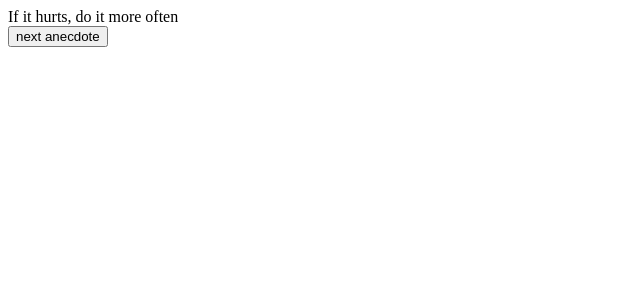
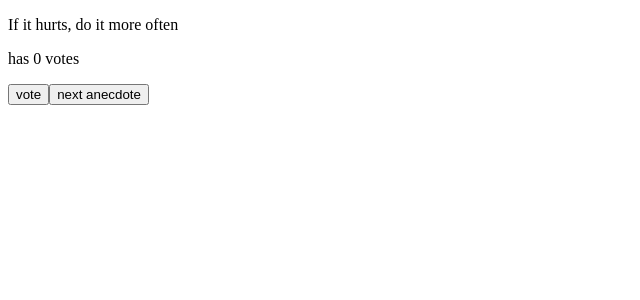
Before and after one commit to juanm707/React-FullStackOpen, a React (Create React App) app: page / in a window 1280 px wide. Shown: the top 300 px of the page, without its empty margins (0-640 px from the left). Built offline with nearby package versions, Linux system fonts and the light colour scheme.

Commit message:
anecdotes step2

```diff
--- a/src/index.js
+++ b/src/index.js
@@ -7,15 +7,24 @@ import ReactDOM from 'react-dom'
 
 const App = (props) => {
     const [selected, setSelected] = useState(0);
+    const [allVotes, setVotes] = useState(Array(props.anecdotes.length).fill(0));
 
     const getRandomAnecdote = () => {
         setSelected(Math.floor(Math.random() * props.anecdotes.length));
     }
 
+    const voteForAnecdote = () => {
+        const copyAllVotes = [...allVotes];
+        copyAllVotes[selected] += 1;
+        setVotes(copyAllVotes);
+    }
+
     return (
         <div>
-            {props.anecdotes[selected]}
+            <p>{props.anecdotes[selected]}</p>
+            <p> has {allVotes[selected]} votes</p>
             <div>
+                <button onClick={voteForAnecdote}>vote</button>
                 <button onClick={getRandomAnecdote}>next anecdote</button>
             </div>
         </div>
```
